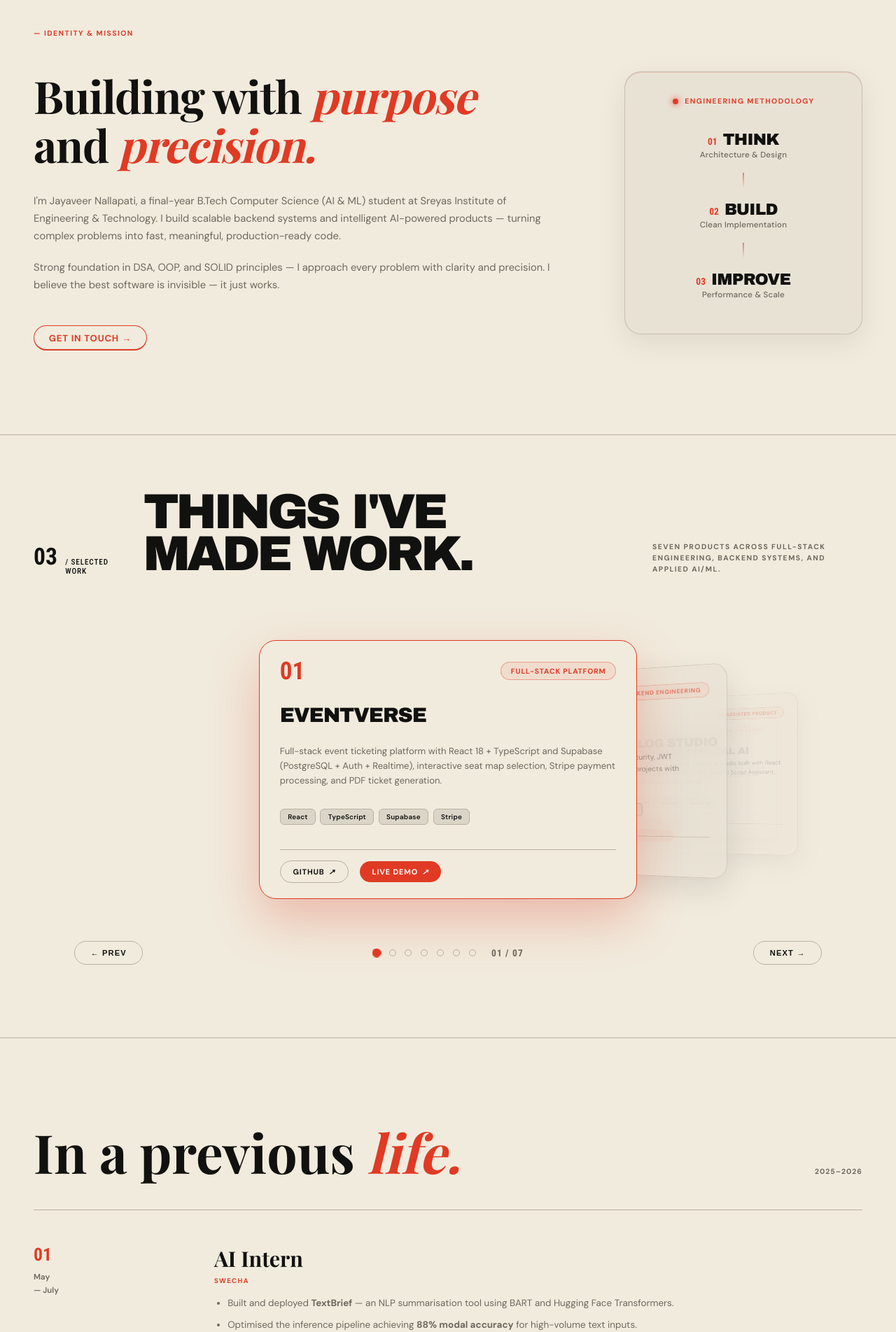
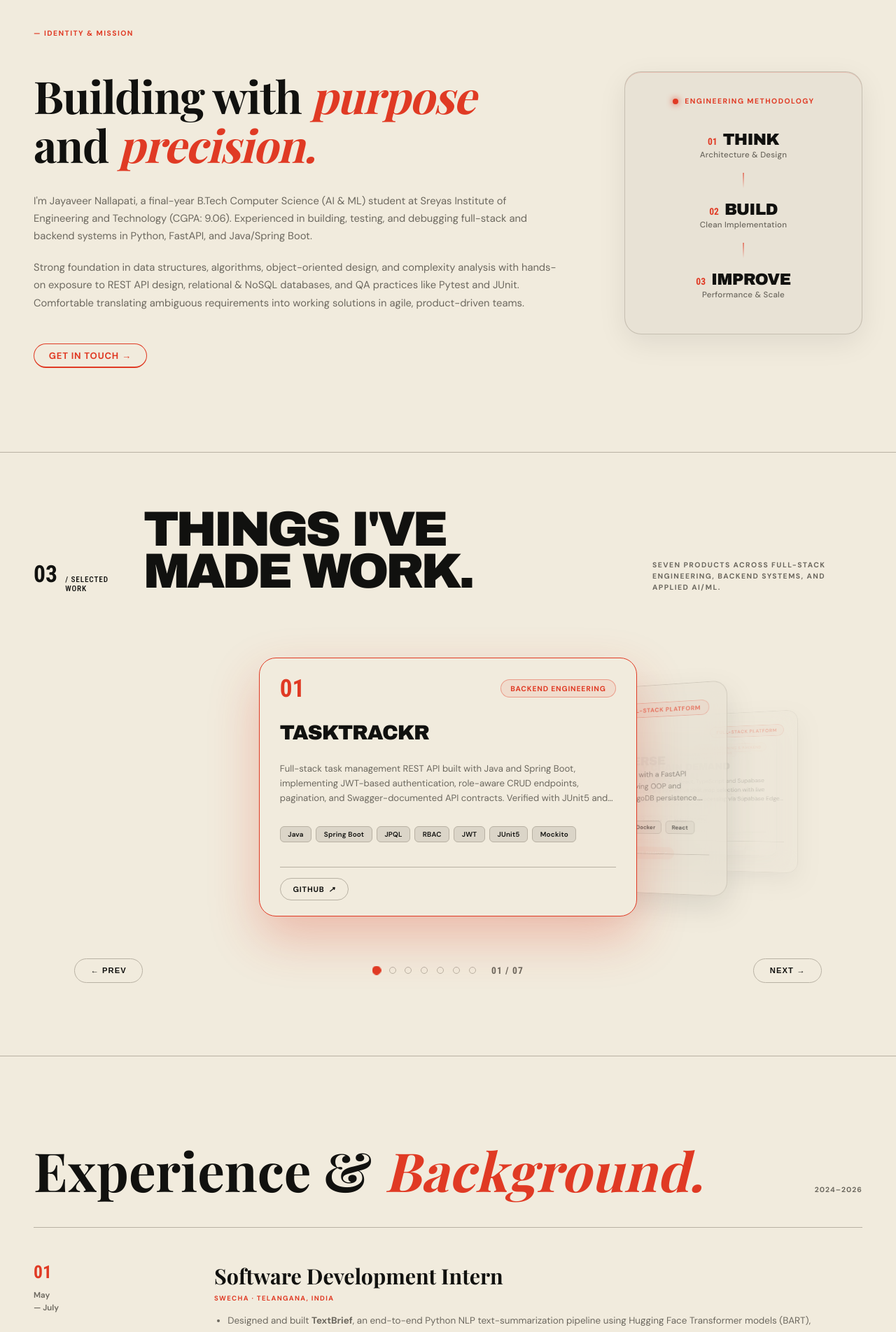
Before and after one commit to Jayaveer08/Portfolio, a Next.js app: page / in a window 1280 px wide. Shown: the part 880-2784 px from the top of the page at 70% size. Built offline with nearby package versions, Linux system fonts and the light colour scheme; a web font is replaced by a local one.

Commit message:
Update portfolio content, skills, experience, and PDF resume to latest version

```diff
--- a/app/hero-console.tsx
+++ b/app/hero-console.tsx
@@ -112,11 +112,11 @@ export default function HeroConsole() {
                   <pre className="term-code">
 {`{
   "name": "Jayaveer Nallapati",
-  "role": "Software Engineer & AI/ML Developer",
-  "education": "B.Tech CS (AI & ML) @ SIET",
-  "specialisation": "AI Engineering & Scalable Backends",
-  "status": "Available for Full-Time Roles (2026)",
-  "location": "Hyderabad, Telangana, India"
+  "role": "Software Development Engineer (Backend & Full-Stack)",
+  "education": "B.Tech CSE (AI & ML) @ SIET (CGPA: 9.06)",
+  "focus": "FastAPI, Spring Boot, Python, Java, Testing & System Design",
+  "status": "Available for SDE / Full-Time Roles (2026-2027)",
+  "location": "Telangana, India"
 }`}
                   </pre>
                 </div>
@@ -130,19 +130,19 @@ export default function HeroConsole() {
                   <div className="term-stack-list">
                     <div className="stack-group">
                       <span className="group-label">[Languages]</span>
-                      <span className="group-items">Java 17, Python, TypeScript, JavaScript, SQL, C++</span>
+                      <span className="group-items">Python, Java, C, TypeScript, JavaScript, SQL</span>
                     </div>
                     <div className="stack-group">
-                      <span className="group-label">[Frameworks]</span>
-                      <span className="group-items">Spring Boot, React 18, Next.js, FastAPI, Node.js</span>
+                      <span className="group-label">[Backend]</span>
+                      <span className="group-items">FastAPI, Spring Boot, REST APIs, JWT, Spring Security</span>
                     </div>
                     <div className="stack-group">
-                      <span className="group-label">[AI &amp; Data]</span>
-                      <span className="group-items">PyTorch, NLP, Supabase, MySQL, PostgreSQL, Redis</span>
+                      <span className="group-label">[Testing &amp; QA]</span>
+                      <span className="group-items">Pytest, JUnit 5, Mockito, Test Plan Development, QA</span>
                     </div>
                     <div className="stack-group">
-                      <span className="group-label">[DevOps/Tools]</span>
-                      <span className="group-items">Docker, Git, REST APIs, JWT Auth, Swagger UI</span>
+                      <span className="group-label">[Databases &amp; Cloud]</span>
+                      <span className="group-items">SQL, MongoDB, Supabase PostgreSQL, Docker, GitHub Actions</span>
                     </div>
                   </div>
                 </div>
@@ -155,20 +155,20 @@ export default function HeroConsole() {
                   </div>
                   <div className="term-metrics">
                     <div className="metric-row">
-                      <span className="metric-icon">🚀</span>
-                      <span className="metric-text"><strong>120+</strong> LeetCode Algorithmic Problems Solved</span>
+                      <span className="metric-icon">⭐</span>
+                      <span className="metric-text"><strong>9.06</strong> Academic CGPA (B.Tech CSE AI &amp; ML)</span>
                     </div>
                     <div className="metric-row">
-                      <span className="metric-icon">⭐</span>
-                      <span className="metric-text"><strong>9.06</strong> Academic Excellence CGPA</span>
+                      <span className="metric-icon">🏆</span>
+                      <span className="metric-text"><strong>1st Place</strong> HackFest Winner (300+ Teams)</span>
                     </div>
                     <div className="metric-row">
-                      <span className="metric-icon">💻</span>
-                      <span className="metric-text"><strong>6+</strong> Full-Stack &amp; AI Production Projects</span>
+                      <span className="metric-icon">🚀</span>
+                      <span className="metric-text"><strong>800+</strong> Attendees Reached in Developer Workshops</span>
                     </div>
                     <div className="metric-row">
-                      <span className="metric-icon">🎟️</span>
-                      <span className="metric-text"><strong>800+</strong> Attendees Event Ticketing Architecture</span>
+                      <span className="metric-icon">⚡</span>
+                      <span className="metric-text"><strong>50+</strong> Live Demonstration Users for NLP Pipeline</span>
                     </div>
                   </div>
                 </div>
--- a/app/page.tsx
+++ b/app/page.tsx
@@ -8,35 +8,54 @@ import DepthCarousel from "./depth-carousel";
 const projects = [
   {
     no: "01",
+    title: "TaskTrackr",
+    type: "Backend engineering",
+    description:
+      "Full-stack task management REST API built with Java and Spring Boot, implementing JWT-based authentication, role-aware CRUD endpoints, pagination, and Swagger-documented API contracts. Verified with JUnit5 and Mockito unit/integration test suites.",
+    stack: "Java · Spring Boot · JPQL · RBAC · JWT · JUnit5 · Mockito",
+    source: "https://github.com/Jayaveer08/TaskTrackr",
+  },
+  {
+    no: "02",
+    title: "Smart Blog Studio",
+    type: "Full-stack platform",
+    description:
+      "Production-grade full-stack blog platform REST endpoints with a FastAPI backend and React/Lexical rich-text editor frontend, applying OOP and modular software design; secured with JWT auth and MongoDB persistence. Configured CI/CD via GitHub Actions with Pytest tests.",
+    stack: "Python · FastAPI · MongoDB · JWT · Gemini API · Docker · React",
+    source: "https://github.com/Jayaveer08/Smart-Blog-editor",
+    live: "https://smart-blog-editor-eight.vercel.app",
+  },
+  {
+    no: "03",
     title: "EventVerse",
     type: "Full-stack platform",
     description:
-      "Full-stack event ticketing platform with React 18 + TypeScript and Supabase (PostgreSQL + Auth + Realtime), interactive seat map selection, Stripe payment processing, and PDF ticket generation.",
+      "Full-stack event ticketing platform with React, TypeScript and Supabase PostgreSQL Realtime, supporting interactive seat map selection with live availability updates. Integrated Stripe payment processing via Supabase Edge Function with client-side PDF ticket generation.",
     stack: "React · TypeScript · Supabase · Stripe",
     source: "https://github.com/Jayaveer08/event-verse",
     live: "https://eventverse-lime.vercel.app",
   },
   {
-    no: "02",
-    title: "TaskTrackr",
-    type: "Backend engineering",
+    no: "04",
+    title: "Supply Chain Demand Predictor",
+    type: "Machine learning & backend",
     description:
-      "Java Spring Boot Task Manager API with MySQL, Spring Security, JWT authentication, BCrypt hashing, REST endpoints for tasks/projects with pagination, and Mockito service-layer unit tests.",
-    stack: "Java 17 · Spring Boot · Spring Security · MySQL · JWT",
-    source: "https://github.com/Jayaveer08/TaskTrackr",
+      "Real-world sales demand forecasting system enabling businesses to forecast demand in real time, powered by three ML models behind a Python FastAPI backend with an interactive Streamlit frontend.",
+    stack: "Python · FastAPI · Streamlit · Machine Learning",
+    source: "https://github.com/Jayaveer08",
   },
   {
-    no: "03",
-    title: "Smart Blog Studio",
-    type: "AI-assisted product",
+    no: "05",
+    title: "TextBrief",
+    type: "Natural language processing",
     description:
-      "Enterprise-grade Wix-inspired blog editor & publishing studio built with React, Lexical WYSIWYG Framework, FastAPI backend, real-time AI Script Assistant, bubble selection menus, and live site previewing.",
-    stack: "React · Lexical · FastAPI · Tailwind · Gemini AI",
-    source: "https://github.com/Jayaveer08/Smart-Blog-editor",
-    live: "https://smart-blog-editor-eight.vercel.app",
+      "End-to-end Python NLP text-summarization pipeline using Hugging Face Transformer models (BART), applying model evaluation and complexity trade-offs to deliver context-aware abstractive summaries on long-form input, deployed on Streamlit.",
+    stack: "Python · BART · Hugging Face · Streamlit",
+    source: "https://github.com/Jayaveer08/TextBrief",
+    live: "https://textbrief.streamlit.app/",
   },
   {
-    no: "04",
+    no: "06",
     title: "Brahmo India Clinical AI",
     type: "Healthcare AI platform",
     description:
@@ -46,84 +65,77 @@ const projects = [
     live: "https://brahmo-india-clinical-silk.vercel.app",
   },
   {
-    no: "05",
-    title: "Moodify",
-    type: "Applied AI",
-    description:
-      "AI-powered music recommendation system that detects mood from voice using Librosa pitch/tempo analysis, Whisper speech recognition, text sentiment analysis, and personalised Spotify recommendations.",
-    stack: "Python · Flask · Whisper · Librosa · Spotify API",
-    source:
-      "https://github.com/Jayaveer08/Moodify-Let-Your-Mood-Choose-the-Music",
-    live: "https://moodstream-q4lr.onrender.com/",
-  },
-  {
-    no: "06",
+    no: "07",
     title: "Dual-Agent AI Assistant",
     type: "Generative AI / RAG",
     description:
-      "Multi-agent placement assistant with a FAQ Agent and Placement Agent orchestrated via LangChain, FAISS vector search, and Hugging Face embeddings for retrieval-augmented generation (RAG).",
+      "Multi-agent placement assistant with FAQ and Placement agents orchestrated via LangChain, FAISS vector search, and Hugging Face embeddings for retrieval-augmented generation (RAG).",
     stack: "LangChain · FAISS · Hugging Face · FastAPI · React",
     source: "https://github.com/Jayaveer08",
-  },
-  {
-    no: "07",
-    title: "TextBrief",
-    type: "Natural language processing",
-    description:
-      "Context-aware abstractive summariser using BART and Hugging Face Transformers, optimised inference pipeline with 88% modal accuracy, deployed as an interactive Streamlit web app.",
-    stack: "Python · BART · Hugging Face · Streamlit",
-    source: "https://github.com/Jayaveer08/TextBrief",
-    live: "https://textbrief.streamlit.app/",
   },
 ];
 
 const skillGroups = [
   {
     label: "Languages",
-    chips: ["Java", "Python", "TypeScript", "JavaScript", "SQL", "C"],
+    chips: ["Python", "Java", "C", "TypeScript", "JavaScript", "SQL"],
+  },
+  {
+    label: "Core CS",
+    chips: [
+      "Data Structures & Algorithms",
+      "Object-Oriented Design",
+      "Complexity Analysis",
+      "System Design",
+    ],
   },
   {
     label: "Backend",
     chips: [
+      "FastAPI",
       "Spring Boot",
+      "REST APIs",
+      "JWT Auth",
       "Spring Security",
-      "FastAPI",
       "Flask",
-      "REST APIs",
-      "JWT",
-      "Docker",
     ],
   },
   {
-    label: "Frontend",
-    chips: ["React", "HTML", "CSS", "Tailwind", "Lexical", "Next.js"],
-  },
-  {
-    label: "AI / ML",
+    label: "Web & Frontend",
     chips: [
-      "Hugging Face",
-      "BART",
-      "LangChain",
-      "FAISS",
-      "Gemini API",
-      "Whisper",
-      "Librosa",
+      "React",
+      "TypeScript",
+      "HTML5",
+      "CSS3",
+      "Tailwind CSS",
+      "Next.js",
+      "Lexical",
     ],
   },
   {
-    label: "Data & Cloud",
+    label: "Databases",
+    chips: ["SQL", "MongoDB", "Supabase PostgreSQL", "MySQL"],
+  },
+  {
+    label: "Testing & QA",
     chips: [
-      "MySQL",
-      "MongoDB",
-      "Supabase",
-      "PostgreSQL",
-      "GitHub Actions",
-      "Vercel",
+      "Pytest",
+      "JUnit 5",
+      "Mockito",
+      "Test Plan Development",
+      "QA Practices",
     ],
   },
   {
-    label: "Testing & Tools",
-    chips: ["JUnit 5", "Mockito", "Postman", "Swagger UI", "Git"],
+    label: "DevOps & Tools",
+    chips: [
+      "Docker",
+      "Git",
+      "GitHub",
+      "GitHub Actions",
+      "Swagger UI",
+      "Vercel",
+    ],
   },
 ];
 
@@ -172,14 +184,16 @@ export default function Home() {
                 <p>
                   I&apos;m Jayaveer Nallapati, a final-year B.Tech Computer
                   Science (AI &amp; ML) student at Sreyas Institute of
-                  Engineering &amp; Technology. I build scalable backend systems
-                  and intelligent AI-powered products — turning complex problems
-                  into fast, meaningful, production-ready code.
+                  Engineering and Technology (CGPA: 9.06). Experienced in building,
+                  testing, and debugging full-stack and backend systems in Python,
+                  FastAPI, and Java/Spring Boot.
                 </p>
                 <p>
-                  Strong foundation in DSA, OOP, and SOLID principles — I approach
-                  every problem with clarity and precision. I believe the best
-                  software is invisible — it just works.
+                  Strong foundation in data structures, algorithms, object-oriented design,
+                  and complexity analysis with hands-on exposure to REST API design,
+                  relational &amp; NoSQL databases, and QA practices like Pytest and JUnit.
+                  Comfortable translating ambiguous requirements into working solutions
+                  in agile, product-driven teams.
                 </p>
                 <a
                   className="about-ref-cta"
@@ -271,9 +285,9 @@ export default function Home() {
           <div className="section-shell">
             <div className="exp-ref-head">
               <h2 id="exp-title">
-                In a previous <em className="accent-italic">life.</em>
+                Experience &amp; <em className="accent-italic">Background.</em>
               </h2>
-              <span>2025&ndash;2026</span>
+              <span>2024&ndash;2026</span>
             </div>
             <div className="exp-ref-list">
               <article className="exp-ref-row">
@@ -282,65 +296,63 @@ export default function Home() {
                   <time>May<br/>— July</time>
                 </div>
                 <div className="exp-ref-body">
-                  <h3>AI Intern</h3>
-                  <p className="exp-ref-company">SWECHA</p>
+                  <h3>Software Development Intern</h3>
+                  <p className="exp-ref-company">SWECHA · TELANGANA, INDIA</p>
                   <ul className="exp-bullets">
-                    <li>Built and deployed <strong>TextBrief</strong> — an NLP summarisation tool using BART and Hugging Face Transformers.</li>
-                    <li>Optimised the inference pipeline achieving <strong>88% modal accuracy</strong> for high-volume text inputs.</li>
-                    <li>Demonstrated the interactive Streamlit application live to <strong>50+ attendees</strong> across technical sessions.</li>
+                    <li>Designed and built <strong>TextBrief</strong>, an end-to-end Python NLP text-summarization pipeline using Hugging Face Transformer models (BART), applying model evaluation and complexity trade-offs to deliver context-aware abstractive summaries on long-form input.</li>
+                    <li>Deployed as an interactive Streamlit web app; demonstrated to <strong>50+ users</strong> across internship sessions with real-time inference on variable-length documents.</li>
+                    <li>Optimized the Hugging Face inference pipeline for throughput and quality by removing redundant tokenization steps and benchmarking output across input-length thresholds.</li>
                   </ul>
                   <div className="exp-ref-chips">
                     <span>PYTHON</span>
+                    <span>NLP (BART)</span>
                     <span>HUGGING FACE</span>
-                    <span>NLP</span>
                     <span>STREAMLIT</span>
+                    <span>PIPELINE OPTIMIZATION</span>
                   </div>
                 </div>
-
               </article>
 
               <article className="exp-ref-row">
                 <div className="exp-ref-meta">
                   <span className="exp-ref-no">02</span>
-                  <time>August<br/>— November</time>
+                  <time>February<br/>— April</time>
                 </div>
                 <div className="exp-ref-body">
-                  <h3>Technical Lead &amp; Developer</h3>
-                  <p className="exp-ref-company">SDC — SREYAS DEVELOPER CONFERENCE</p>
+                  <h3>Software Development Intern</h3>
+                  <p className="exp-ref-company">EVOASTRA · TELANGANA, INDIA</p>
                   <ul className="exp-bullets">
-                    <li>Spearheaded technical operations and digital systems across the <strong>Sreyas Developer Conference (SDC) Technical Event</strong>.</li>
-                    <li>Managed digital logistics, registration workflows, and platform execution for over <strong>800+ attendees</strong>.</li>
-                    <li>Coordinated cross-functional teams to deliver live event streaming, schedule coordination, and technical showcases.</li>
+                    <li>Built a real-world <strong>Supply Chain Demand Prediction System</strong> enabling businesses to forecast sales demand in real time, powered by three ML models behind a Python FastAPI backend with a Streamlit frontend.</li>
+                    <li>Participated in requirement gathering, system design discussions, testing, and validation across the SDLC, ensuring data accuracy through structured reporting and QA checks in an agile team.</li>
                   </ul>
                   <div className="exp-ref-chips">
-                    <span>EVENT MANAGEMENT</span>
-                    <span>TECHNICAL LEADERSHIP</span>
-                    <span>SYSTEM DEVELOPMENT</span>
+                    <span>PYTHON</span>
+                    <span>FASTAPI</span>
+                    <span>MACHINE LEARNING</span>
+                    <span>STREAMLIT</span>
+                    <span>SDLC &amp; QA</span>
                   </div>
                 </div>
-
               </article>
 
               <article className="exp-ref-row">
                 <div className="exp-ref-meta">
                   <span className="exp-ref-no">03</span>
-                  <time>February<br/>— April</time>
+                  <time>Technical Lead<br/>&amp; Organizer</time>
                 </div>
                 <div className="exp-ref-body">
-                  <h3>Intern</h3>
-                  <p className="exp-ref-company">EVOASTRA</p>
+                  <h3>Technical Lead &amp; Event Organizer</h3>
+                  <p className="exp-ref-company">SDG / DEVELOPER WORKSHOPS</p>
                   <ul className="exp-bullets">
-                    <li>Completed a <strong>remote engineering internship</strong>, collaborating with development teams to build scalable software solutions.</li>
-                    <li>Engineered responsive web interfaces and integrated RESTful API endpoints for client-facing applications.</li>
-                    <li>Participated in active code reviews, bug fixes, and feature testing to ensure production code quality.</li>
+                    <li>Organized the SDG technical event and led developer workshops reaching <strong>800+ attendees</strong> across multiple sessions.</li>
+                    <li>Managed end-to-end technical planning, logistics, digital workflows, and coordination across student developer teams.</li>
                   </ul>
                   <div className="exp-ref-chips">
-                    <span>SOFTWARE DEVELOPMENT</span>
-                    <span>REMOTE INTERNSHIP</span>
-                    <span>WEB APPLICATIONS</span>
+                    <span>TECHNICAL LEADERSHIP</span>
+                    <span>WORKSHOPS</span>
+                    <span>EVENT ARCHITECTURE</span>
                   </div>
                 </div>
-
               </article>
             </div>
 
@@ -348,30 +360,30 @@ export default function Home() {
             <div className="edu-bar">
               <div className="edu-bar-left">
                 <span className="edu-bar-label">EDUCATION</span>
-                <h3 className="edu-bar-degree">B.Tech in Computer Science &amp; Engineering</h3>
-                <span className="edu-bar-specialization">Specialization: Artificial Intelligence &amp; Machine Learning</span>
+                <h3 className="edu-bar-degree">Bachelor of Technology - Computer Science And Engineering</h3>
+                <span className="edu-bar-specialization">Specialization: Artificial Intelligence &amp; Machine Learning (AI&amp;ML) · CGPA: 9.06</span>
               </div>
               <div className="edu-bar-right">
-                <span className="edu-bar-school">Sreyas Institute of Engineering &amp; Technology</span>
-                <span className="edu-bar-year">2023 — 2027</span>
+                <span className="edu-bar-school">Sreyas Institute of Engineering and Technology</span>
+                <span className="edu-bar-year">2023 — 2027 · Telangana, India</span>
               </div>
             </div>
 
             {/* Achievements & Certifications */}
             <div className="achievements-ref">
-              <div className="achievements-ref-label">— Certifications &amp; Achievements</div>
+              <div className="achievements-ref-label">— Achievements &amp; Highlights</div>
               <div className="achievements-ref-grid">
                 <div>
-                  <h4>1st Place — HackFest</h4>
-                  <p>Out of 300+ teams · 24-hour hackathon winner</p>
+                  <h4>1st Place — HackFest Winner</h4>
+                  <p>Secured 1st place out of 300+ teams, designing and deploying a full-stack web application under a 24-hour time constraint.</p>
                 </div>
                 <div>
-                  <h4>SDC Technical Organiser</h4>
-                  <p>800+ attendees · End-to-end event execution &amp; logistics</p>
+                  <h4>SDG Technical Event &amp; Workshops</h4>
+                  <p>Organized technical events and developer workshops reaching 800+ attendees with end-to-end planning and logistics.</p>
                 </div>
                 <div>
-                  <h4>Hackathons, Tech &amp; Sports</h4>
-                  <p>Active participant in hackathons, technical events &amp; sports</p>
+                  <h4>AI/ML Prototypes &amp; Projects</h4>
+                  <p>Building hackathon prototypes, production-grade APIs, and exploring cutting-edge AI/ML models.</p>
                 </div>
               </div>
             </div>
```
Also changed, not shown: 2 other files (tests, documents, lock files or other folders).
